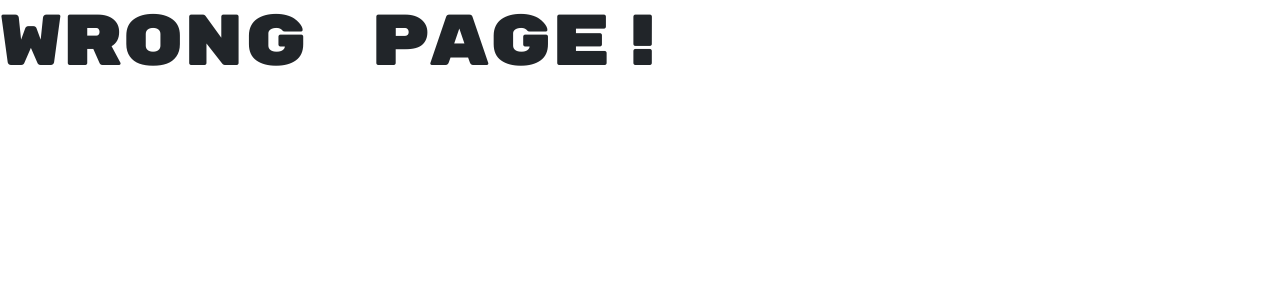
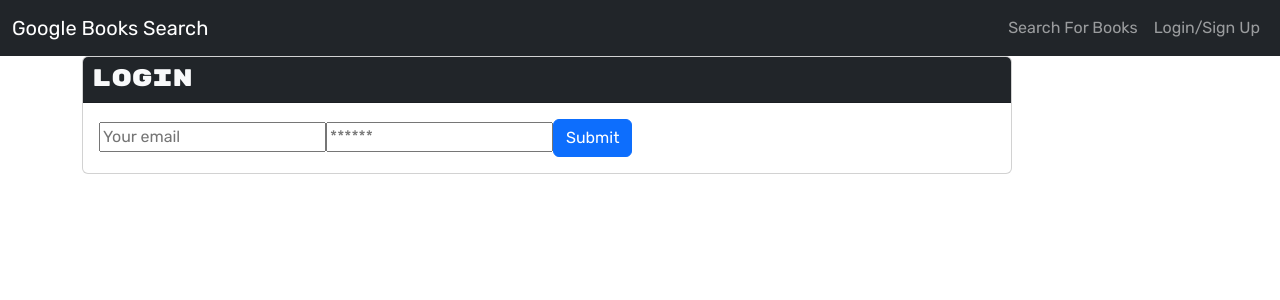
Before and after one commit to afrazier01/Book-Search-Engine, a React (Vite) app in the folder client/: page /login in a window 1280 px wide. Before the commit this address had no page. Shown: the top 300 px of the page. Built offline with nearby package versions, Linux system fonts and the light colour scheme.

Commit message:
User login in functionality added

```diff
--- a/client/src/components/LoginForm.jsx
+++ b/client/src/components/LoginForm.jsx
@@ -1,91 +1,96 @@
 // see SignupForm.js for comments
 import { useState } from 'react';
-import { Form, Button, Alert } from 'react-bootstrap';
+import { Link } from 'react-router-dom';
+import { useMutation } from '@apollo/client';
 
-import { loginUser } from '../utils/API';
 import Auth from '../utils/auth';
+import { LOGIN_USER } from '../utils/mutations';
 
-const LoginForm = () => {
-  const [userFormData, setUserFormData] = useState({ email: '', password: '' });
-  const [validated] = useState(false);
-  const [showAlert, setShowAlert] = useState(false);
+const LoginForm = ({email, password}) => {
+  const [formState, setFormState] = useState({ email: '', password: '' });
+  const [loginUser, { error, data }] = useMutation(LOGIN_USER);
 
-  const handleInputChange = (event) => {
+  // update state based on form input changes
+  const handleChange = (event) => {
     const { name, value } = event.target;
-    setUserFormData({ ...userFormData, [name]: value });
+
+    setFormState({
+      ...formState,
+      [name]: value,
+    });
   };
 
+  // submit form
   const handleFormSubmit = async (event) => {
     event.preventDefault();
+    const { email , password } = formState
+    console.log( email , password);
+    try {
 
-    // check if form has everything (as per react-bootstrap docs)
-    const form = event.currentTarget;
-    if (form.checkValidity() === false) {
-      event.preventDefault();
-      event.stopPropagation();
+      const {data}  = await loginUser({
+        variables: { email, password} ,
+      });
+
+      Auth.login(data.login.token);
+    } catch (e) {
+      console.error(e);
     }
 
-    try {
-      const response = await loginUser(userFormData);
-
-      if (!response.ok) {
-        throw new Error('something went wrong!');
-      }
-
-      const { token, user } = await response.json();
-      console.log(user);
-      Auth.login(token);
-    } catch (err) {
-      console.error(err);
-      setShowAlert(true);
-    }
-
-    setUserFormData({
-      username: '',
+    // clear form values
+    setFormState({
       email: '',
       password: '',
     });
   };
 
   return (
-    <>
-      <Form noValidate validated={validated} onSubmit={handleFormSubmit}>
-        <Alert dismissible onClose={() => setShowAlert(false)} show={showAlert} variant='danger'>
-          Something went wrong with your login credentials!
-        </Alert>
-        <Form.Group className='mb-3'>
-          <Form.Label htmlFor='email'>Email</Form.Label>
-          <Form.Control
-            type='text'
-            placeholder='Your email'
-            name='email'
-            onChange={handleInputChange}
-            value={userFormData.email}
-            required
-          />
-          <Form.Control.Feedback type='invalid'>Email is required!</Form.Control.Feedback>
-        </Form.Group>
+    <main className="flex-row justify-center mb-4">
+      <div className="col-12 col-lg-10">
+        <div className="card">
+          <h4 className="card-header bg-dark text-light p-2">Login</h4>
+          <div className="card-body">
+            {data ? (
+              <p>
+                Success! You may now head{' '}
+                <Link to="/">back to the homepage.</Link>
+              </p>
+            ) : (
+              <form onSubmit={handleFormSubmit}>
+                <input
+                  className="form-input"
+                  placeholder="Your email"
+                  name="email"
+                  type="email"
+                  value={formState.email}
+                  onChange={handleChange}
+                />
+                <input
+                  className="form-input"
+                  placeholder="******"
+                  name="password"
+                  type="password"
+                  value={formState.password}
+                  onChange={handleChange}
+                />
+                <button
+                  className="btn btn-block btn-primary"
+                  style={{ cursor: 'pointer' }}
+                  type="submit"
+                >
+                  Submit
+                </button>
+              </form>
+            )}
 
-        <Form.Group className='mb-3'>
-          <Form.Label htmlFor='password'>Password</Form.Label>
-          <Form.Control
-            type='password'
-            placeholder='Your password'
-            name='password'
-            onChange={handleInputChange}
-            value={userFormData.password}
-            required
-          />
-          <Form.Control.Feedback type='invalid'>Password is required!</Form.Control.Feedback>
-        </Form.Group>
-        <Button
-          disabled={!(userFormData.email && userFormData.password)}
-          type='submit'
-          variant='success'>
-          Submit
-        </Button>
-      </Form>
-    </>
+            {error && (
+              <div className="my-3 p-3 bg-danger text-white">
+                {error.message}
+              </div>
+            )}
+          </div>
+        </div>
+      </div>
+    </main>
   );
 };
 
--- a/client/src/components/SignupForm.jsx
+++ b/client/src/components/SignupForm.jsx
@@ -1,18 +1,20 @@
 import { useState } from 'react';
 import { Form, Button, Alert } from 'react-bootstrap';
 
-import { createUser } from '../utils/API';
+// import { createUser } from '../utils/API';
 import Auth from '../utils/auth';
 import { useMutation } from '@apollo/client';
 import { ADD_USER } from '../utils/mutations';
 
-const SignupForm = () => {
+const SignupForm = ({email, password}) => {
   // set initial form state
   const [userFormData, setUserFormData] = useState({ username: '', email: '', password: '' });
   // set state for form validation
   const [validated] = useState(false);
   // set state for alert
   const [showAlert, setShowAlert] = useState(false);
+
+  const [addUser] = useMutation(ADD_USER)
 
   const handleInputChange = (event) => {
     const { name, value } = event.target;
@@ -31,18 +33,13 @@
 
     try {
       // const response = await createUser(userFormData);
-      const [addUser, {error}] = useMutation(ADD_USER)
-
-      if (!response.ok) {
-        throw new Error('something went wrong!');
-      }
-
-      const { token, user } = await response.json();
-      console.log(user);
-      Auth.login(token);
+      const {data} = await addUser({
+        variables: {email, password}
+      });
+      console.log(data)
+      Auth.login(data.addUser.token);
     } catch (err) {
-      console.error(err);
-      setShowAlert(true);
+      console.error(err)
     }
 
     setUserFormData({
--- a/client/src/utils/mutations.js
+++ b/client/src/utils/mutations.js
@@ -1,7 +1,7 @@
 import { gql } from '@apollo/client';
 
 export const LOGIN_USER = gql`
-  mutation login($email: String!, $password: String!) {
+  mutation loginUser($email: String!, $password: String!) {
     login(email: $email, password: $password) {
       token
       user {
--- a/client/vite.config.js
+++ b/client/vite.config.js
@@ -8,7 +8,7 @@
     port: 3000,
     open: true,
     proxy: {
-      '/api': {
+      '/graphql': {
         target: 'http://localhost:3001',
         secure: false,
         changeOrigin: true
```
Also changed, not shown: client/src/App.jsx (+2 -7 lines), client/src/main.jsx (+8 -0 lines).
